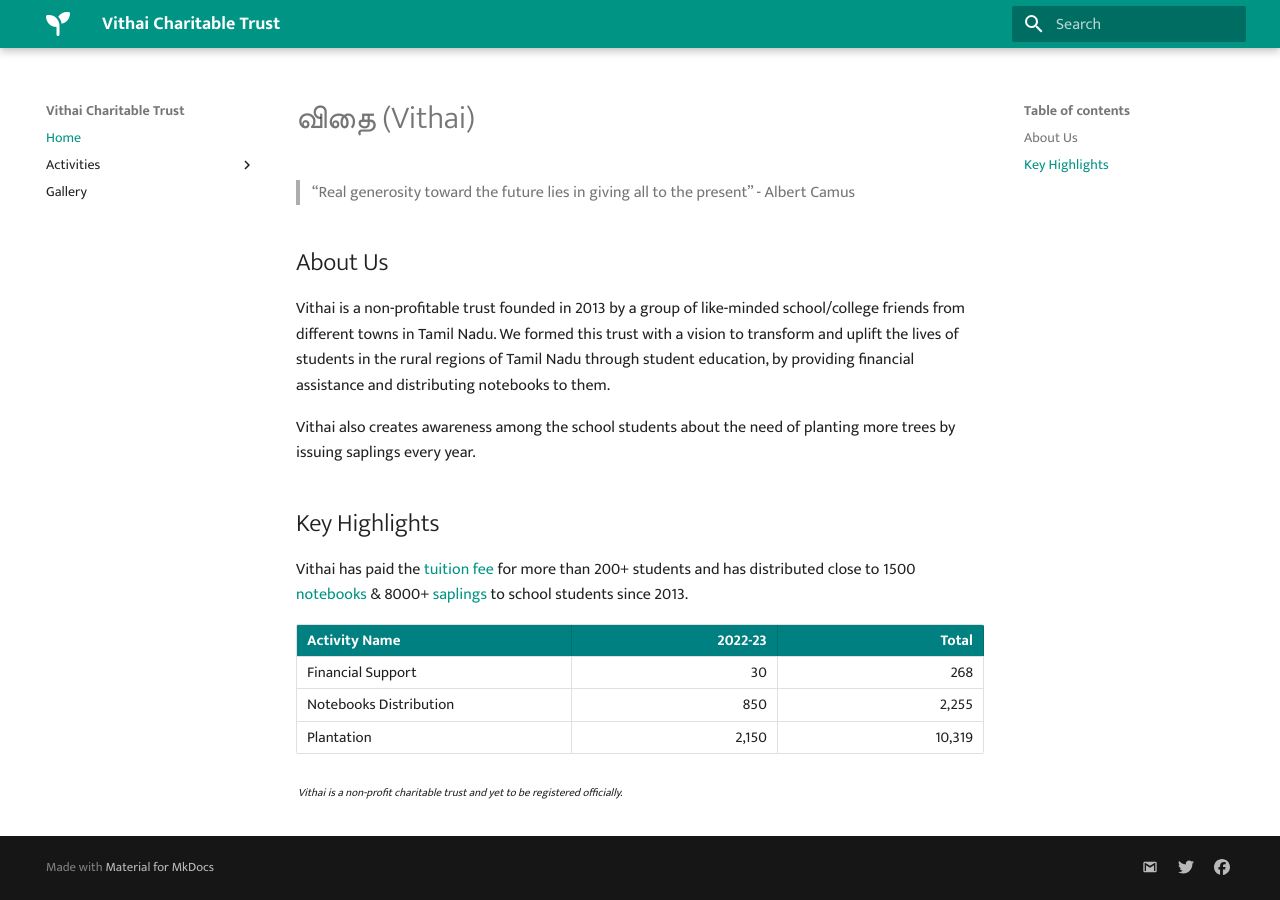
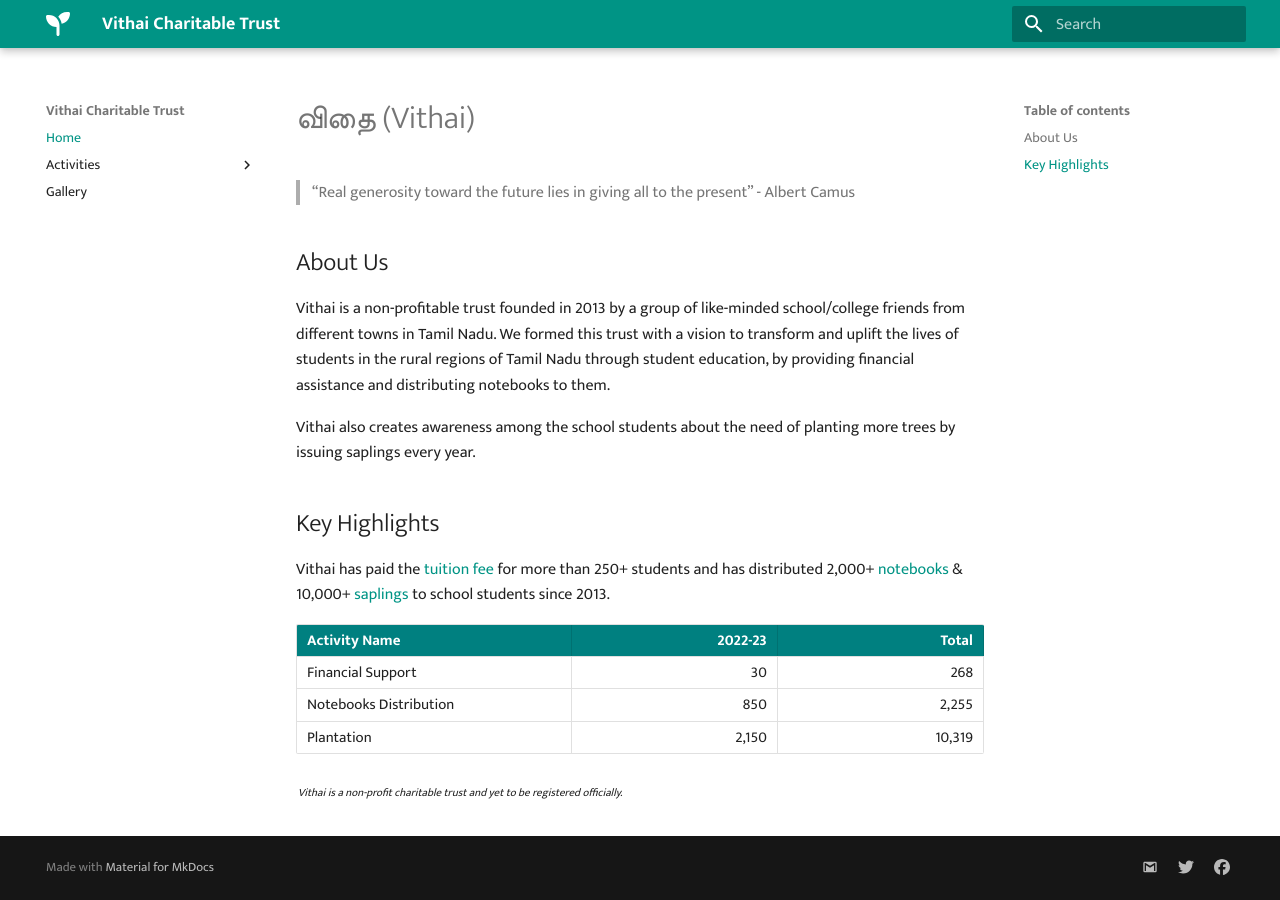
Before and after one commit to vithai/home, an MkDocs documentation site: the page built from docs/index.md, in a window 1280 px wide. Built offline with MkDocs 1.6.1 and Material for MkDocs 9.7.7, drawn with Linux system fonts in a browser that asks for light colours; some web fonts are replaced.

Commit message:
updated overall stats

```diff
--- a/docs/index.md
+++ b/docs/index.md
@@ -10,7 +10,7 @@ Vithai is a non-profitable trust founded in 2013 by a group of like-minded schoo
 Vithai also creates awareness among the school students about the need of planting more trees by issuing saplings every year.
 
 ## Key Highlights
-Vithai has paid the [tuition fee](./activities//tuition-fee.md) for more than 200+ students and has distributed close to 1500 [notebooks](./activities/notebooks.md)  & 8000+ [saplings](./activities/plantation.md) to school students since 2013.
+Vithai has paid the [tuition fee](./activities//tuition-fee.md) for more than 250+ students and has distributed 2,000+ [notebooks](./activities/notebooks.md)  & 10,000+ [saplings](./activities/plantation.md) to school students since 2013.
 
 | Activity Name                                                 | 2022-23          | Total           |
 | :-                                                            | -:               | -:              |
```
